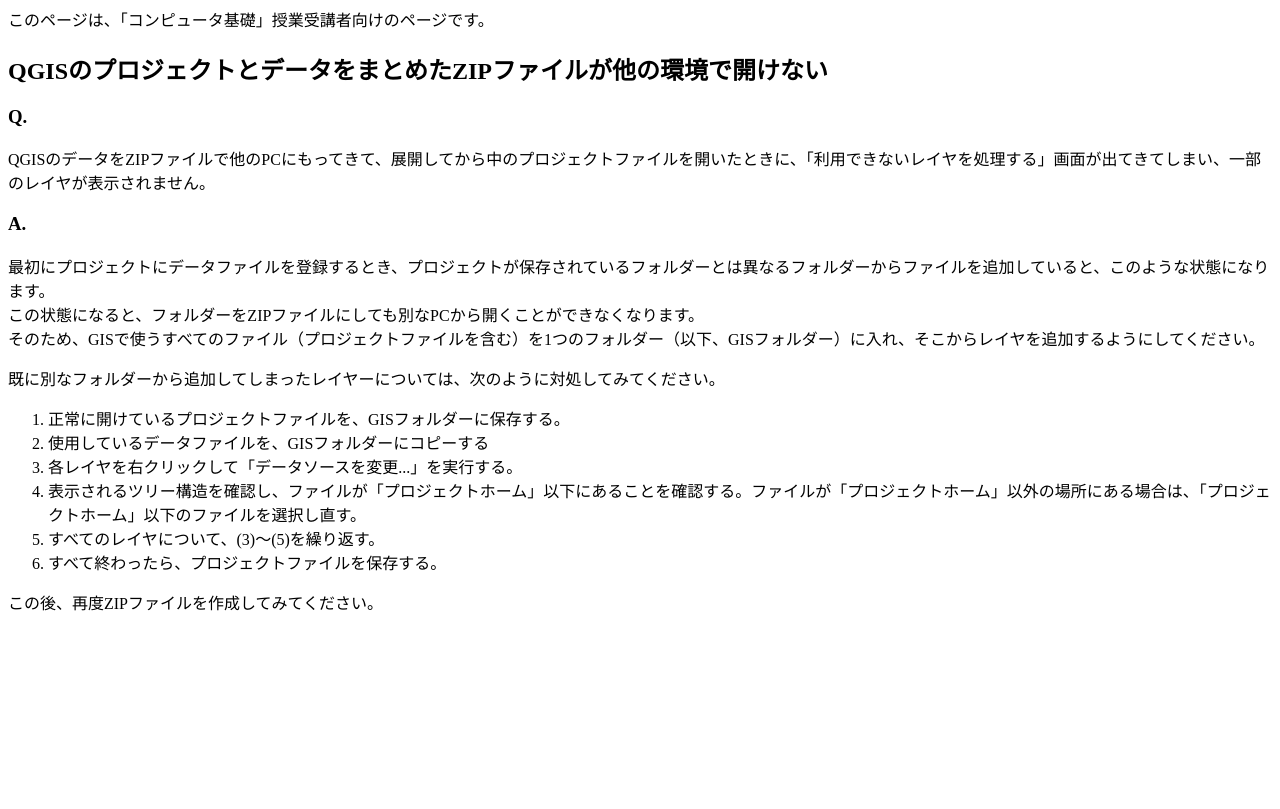
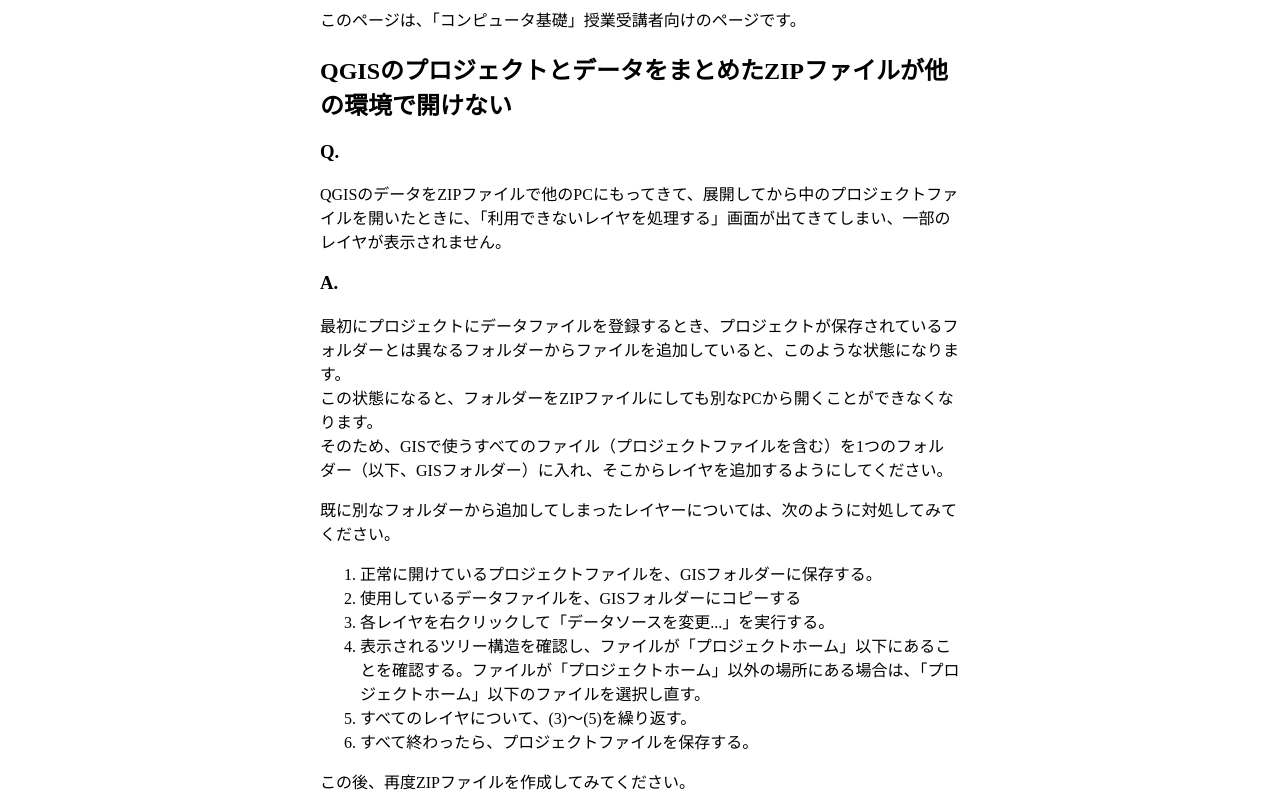
Before and after one commit to mfuji09/QGIS_guide, a plain HTML site: page docs/index.html in a window 1280 px wide. Shown: the part 73-882 px from the top of the page. Before the commit the page ends 800 px from the top, so only its background shows below. Drawn offline with Linux system fonts and the light colour scheme.

Commit message:
スタイルを追加

```diff
--- a/docs/index.html
+++ b/docs/index.html
@@ -2,6 +2,7 @@
 <html lang="ja">
 <head>
   <meta charset="utf-8">
+  <link rel="stylesheet" href="style.css?v=1">
   <title>QGIS FAQ</title>
 </head>
 <body>
--- /dev/null
+++ b/docs/style.css
@@ -0,0 +1,6 @@
+@charset 'utf-8';
+
+body {
+  max-width: 40em;
+  margin: 0 auto;
+}
```
